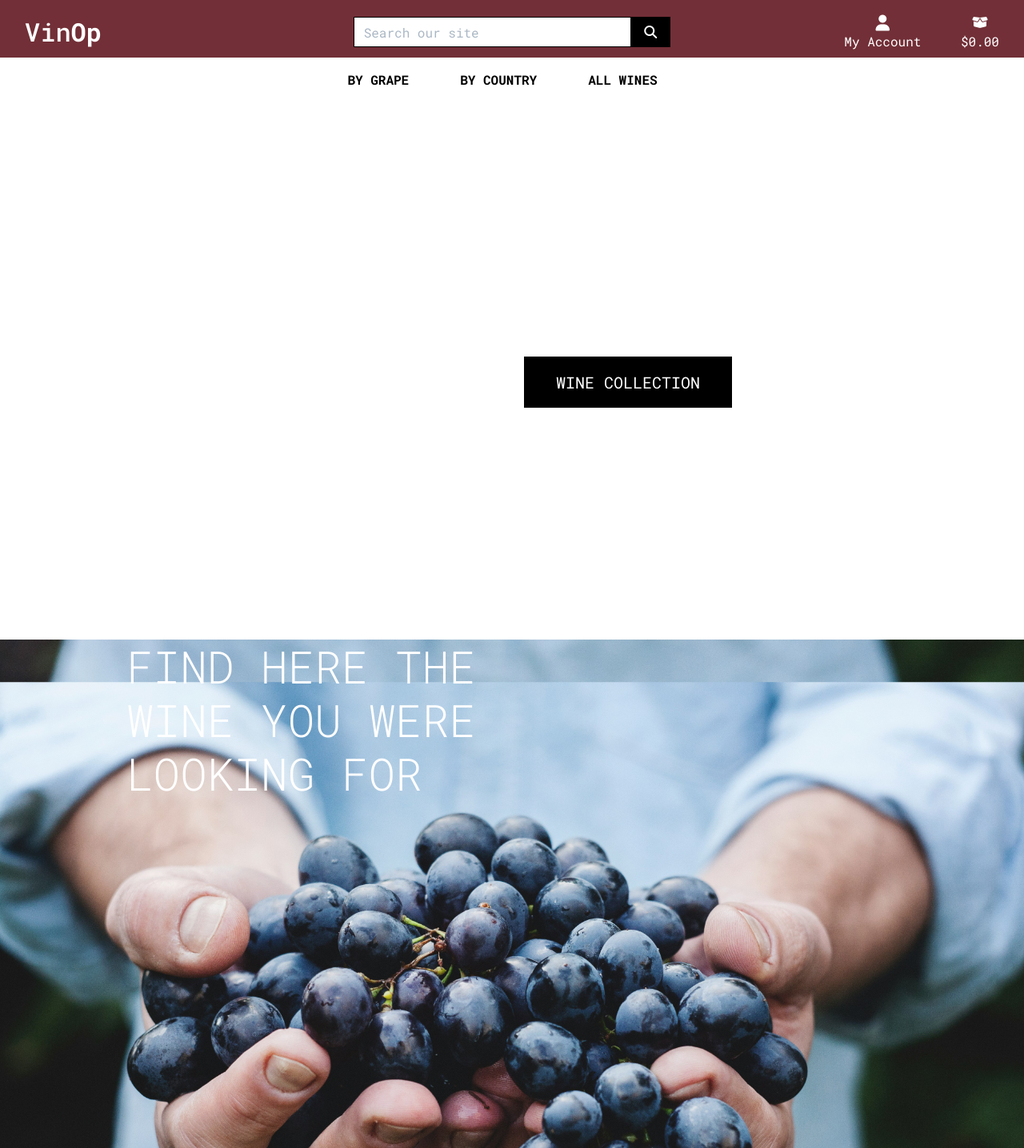
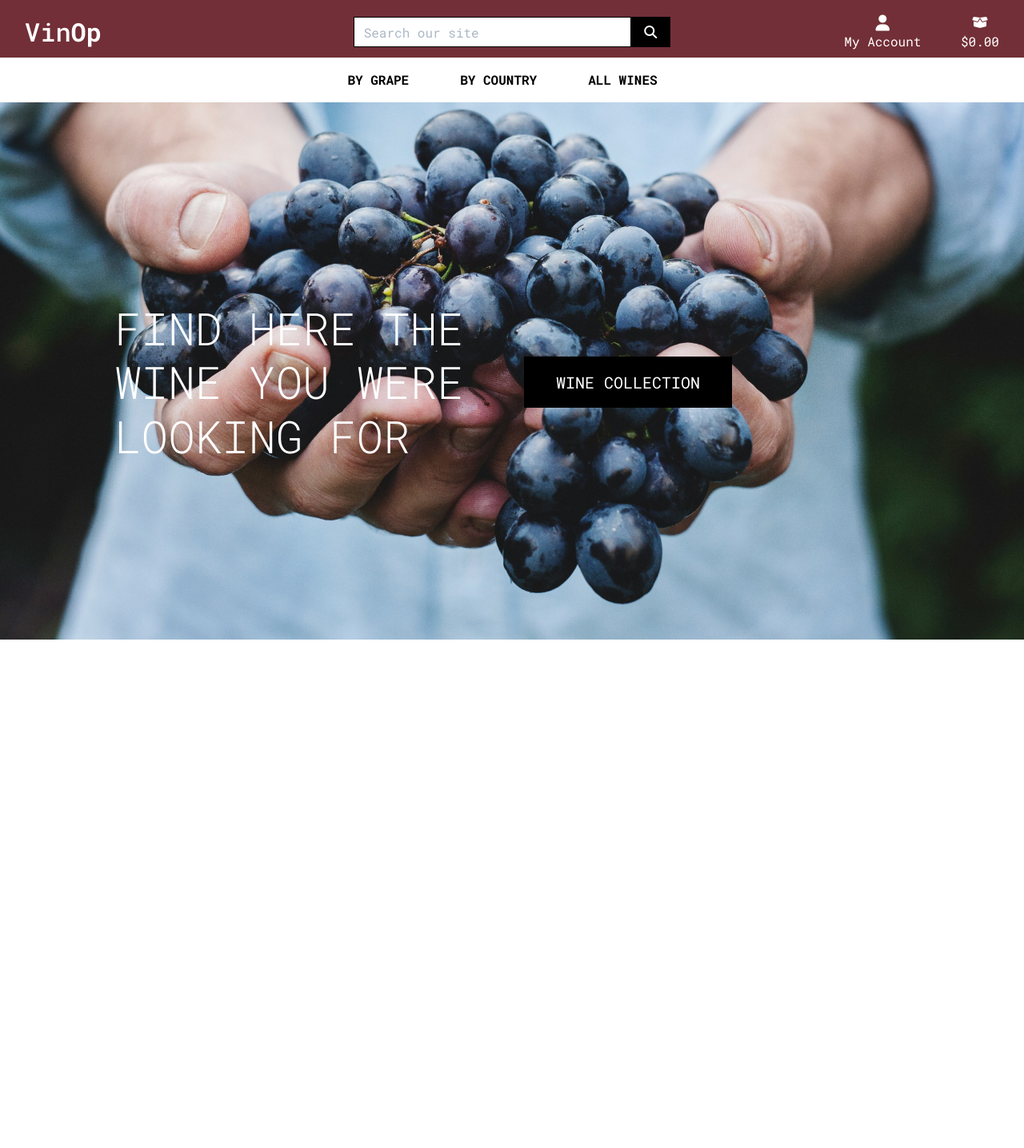
Before and after one commit to fenasti/vinop_p5, a Django app: page / in a window 1280 px wide. Shown: the whole page at 80% size. After the commit the page ends 800 px from the top, so only its background shows below. Run offline with Django 3.2, Linux system fonts and the light colour scheme; some libraries are stand-ins or nearby versions.

Commit message:
came back to previous commit

```diff
--- a/home/templates/home/index.html
+++ b/home/templates/home/index.html
@@ -24,16 +24,4 @@
             </div>
         </div>
     </div>
-    <div class="container h-100">
-        <div class="overlay"></div>
-        <div class="container-fluid">
-            <div class="row">
-                <div class="col-12 col-md-6 my-auto">
-                    <h1 class="display-4 logo-font text-white">
-                        Find here the wine you were looking for
-                    </h1>
-                </div>
-            </div>
-        </div>
-    </div>
 {% endblock %}
--- a/vinop/settings.py
+++ b/vinop/settings.py
@@ -216,6 +216,11 @@ if 'USE_AWS' in os.environ:
     STATIC_URL = f'https://{AWS_S3_CUSTOM_DOMAIN}/{STATICFILES_LOCATION}/'
     MEDIA_URL = f'https://{AWS_S3_CUSTOM_DOMAIN}/{MEDIAFILES_LOCATION}/'
 
+else:
+    # Local settings for static and media files in development
+    STATICFILES_STORAGE = 'django.contrib.staticfiles.storage.StaticFilesStorage'
+    DEFAULT_FILE_STORAGE = 'django.core.files.storage.FileSystemStorage'
+
 # Stripe
 STRIPE_CURRENCY = 'usd'
 STRIPE_PUBLIC_KEY = os.getenv('STRIPE_PUBLIC_KEY', '')
```
